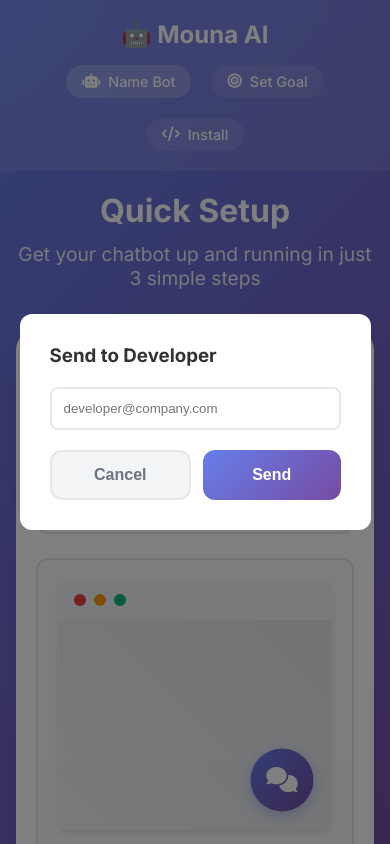
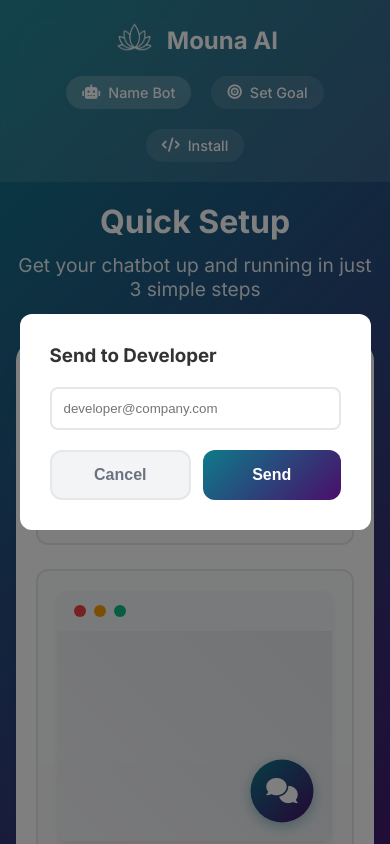
Before and after one commit to dheerajjj/Mouna-AI-chatbot, a website: page public/quick-setup.html in a window 390 px wide. Shown: the top 844 px of the page. Drawn offline with Linux system fonts and the light colour scheme.

Commit message:
Complete Mouna AI branding update for Quick Setup page
- Updated gradient background to Mouna AI brand colors (#0d7b8a to #4a0e6b)
- Applied brand colors to step numbers, primary buttons, and chat widget
- Updated toggle switch to use brand gradient when active
- Enhanced header with proper logo integration
- Consistent typography using Inter font throughout
- Professional styling with proper shadows and hover effects
- Maintained responsive design and accessibility
- Complete visual consistency across all UI elements

```diff
--- a/public/quick-setup.html
+++ b/public/quick-setup.html
@@ -15,7 +15,7 @@
 
         body {
             font-family: 'Inter', sans-serif;
-            background: linear-gradient(135deg, #667eea 0%, #764ba2 100%);
+            background: linear-gradient(135deg, #0d7b8a 0%, #4a0e6b 100%);
             min-height: 100vh;
             color: #333;
         }
@@ -39,9 +39,18 @@
         }
 
         .logo {
+            display: flex;
+            align-items: center;
+            gap: 12px;
             color: white;
             font-size: 1.5rem;
             font-weight: 700;
+        }
+
+        .logo img {
+            height: 40px;
+            width: auto;
+            filter: brightness(0) invert(1);
         }
 
         .progress-indicator {
@@ -112,7 +121,7 @@
         .step-number {
             width: 48px;
             height: 48px;
-            background: linear-gradient(135deg, #667eea 0%, #764ba2 100%);
+            background: linear-gradient(135deg, #0d7b8a 0%, #4a0e6b 100%);
             color: white;
             border-radius: 50%;
             display: flex;
@@ -257,7 +266,7 @@
             right: 20px;
             width: 60px;
             height: 60px;
-            background: linear-gradient(135deg, #667eea 0%, #764ba2 100%);
+            background: linear-gradient(135deg, #0d7b8a 0%, #4a0e6b 100%);
             border-radius: 50%;
             display: flex;
             align-items: center;
@@ -265,7 +274,7 @@
             color: white;
             font-size: 1.5rem;
             cursor: pointer;
-            box-shadow: 0 4px 12px rgba(102, 126, 234, 0.4);
+            box-shadow: 0 4px 12px rgba(13, 123, 138, 0.4);
             animation: pulse 2s infinite;
         }
 
@@ -357,13 +366,13 @@
         }
 
         .btn-primary {
-            background: linear-gradient(135deg, #667eea 0%, #764ba2 100%);
+            background: linear-gradient(135deg, #0d7b8a 0%, #4a0e6b 100%);
             color: white;
         }
 
         .btn-primary:hover {
             transform: translateY(-2px);
-            box-shadow: 0 8px 25px rgba(102, 126, 234, 0.4);
+            box-shadow: 0 8px 25px rgba(13, 123, 138, 0.4);
         }
 
         .btn-secondary {
@@ -463,7 +472,7 @@
         }
 
         input:checked + .toggle-slider {
-            background: linear-gradient(135deg, #667eea 0%, #764ba2 100%);
+            background: linear-gradient(135deg, #0d7b8a 0%, #4a0e6b 100%);
         }
 
         input:checked + .toggle-slider:before {
@@ -522,7 +531,10 @@
     <!-- Header -->
     <div class="header">
         <div class="header-content">
-            <div class="logo">🤖 Mouna AI</div>
+            <div class="logo">
+                <img src="/images/logo.png" alt="Mouna AI Logo" onerror="this.style.display='none'">
+                <span>Mouna AI</span>
+            </div>
             <div class="progress-indicator">
                 <div class="progress-step active" id="step1-indicator">
                     <i class="fas fa-robot"></i>
```
